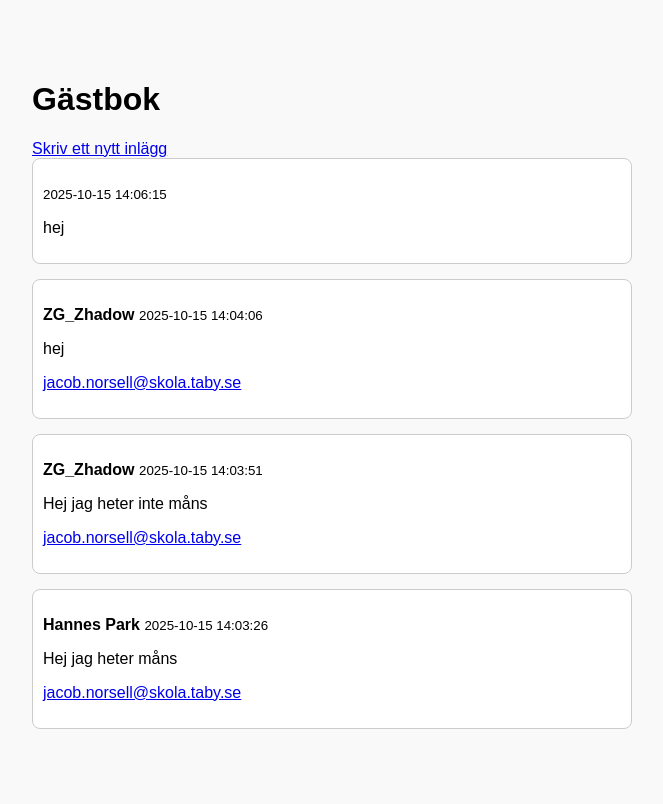
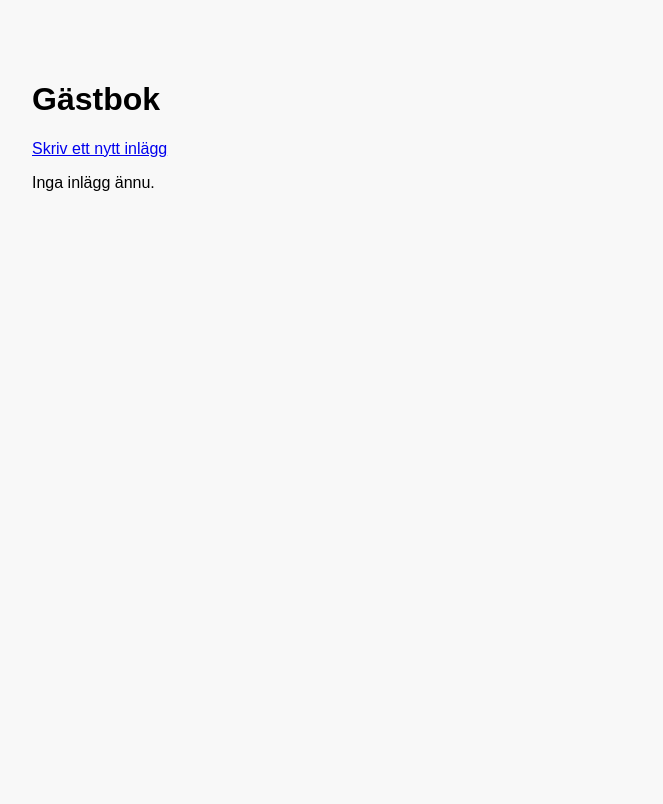
Before and after one commit to Jacob438709/Forum, a Flask app: page / in a window 1280 px wide. Shown: the whole page, without its empty margins (308-971 px from the left). After the commit the page ends 191 px from the top, so only its background shows below. Run offline with Flask 3, Linux system fonts and the light colour scheme; data that the repository does not hold is empty.

Commit message:
Fixat lite med databas men inte klar med den

```diff
--- a/app.py
+++ b/app.py
@@ -1,48 +1,52 @@
 from flask import Flask, render_template, request, redirect, url_for
-import json
-from datetime import datetime
-import os
+import mysql.connector
 
 app = Flask(__name__)
 
-DATA_FILE = "guestbook.json"
+# ----- MySQL-anslutning -----
+def get_connection():
+    return mysql.connector.connect(
+        host="localhost",
+        user="root",       # standard i XAMPP
+        password="",       # lämna tomt om du inte satt ett lösenord
+        database="guestbook_db"
+    )
 
-
-def read_entries():
-    if not os.path.exists(DATA_FILE):
-        return []
-    with open(DATA_FILE, "r", encoding="utf-8") as f:
-        return json.load(f)
-
-
-def save_entries(entries):
-    with open(DATA_FILE, "w", encoding="utf-8") as f:
-        json.dump(entries, f, ensure_ascii=False, indent=2)
-
-
+# ----- Visa inlägg -----
 @app.route("/")
 def index():
-    entries = read_entries()
-    # Senaste inläggen först
-    entries.reverse()
+    db = get_connection()
+    cursor = db.cursor(dictionary=True)
+
+    cursor.execute("SELECT * FROM guestbook ORDER BY time DESC")
+    entries = cursor.fetchall()
+
+    cursor.close()
+    db.close()
+
     return render_template("index.html", entries=entries)
 
-
+# ----- Nytt inlägg -----
 @app.route("/new", methods=["GET", "POST"])
 def new_entry():
     if request.method == "POST":
-        entries = read_entries()
-        new_post = {
-            "name": request.form.get("name", "Anonym"),
-            "email": request.form.get("email", ""),
-            "message": request.form.get("message", ""),
-            "time": datetime.now().strftime("%Y-%m-%d %H:%M:%S")
-        }
-        entries.append(new_post)
-        save_entries(entries)
+        name = request.form.get("name", "Anonym")
+        email = request.form.get("email", "")
+        message = request.form.get("message", "")
+
+        db = get_connection()
+        cursor = db.cursor()
+
+        sql = "INSERT INTO guestbook (name, email, message) VALUES (%s, %s, %s)"
+        cursor.execute(sql, (name, email, message))
+
+        db.commit()
+        cursor.close()
+        db.close()
+
         return redirect(url_for("index"))
+
     return render_template("form.html")
-
 
 if __name__ == "__main__":
     app.run(debug=True)
--- a/guestbook.json
+++ /dev/null
@@ -1,26 +0,0 @@
-[
-  {
-    "name": "Hannes Park",
-    "email": "jacob.norsell@skola.taby.se",
-    "message": "Hej jag heter måns",
-    "time": "2025-10-15 14:03:26"
-  },
-  {
-    "name": "ZG_Zhadow",
-    "email": "jacob.norsell@skola.taby.se",
-    "message": "Hej jag heter inte måns",
-    "time": "2025-10-15 14:03:51"
-  },
-  {
-    "name": "ZG_Zhadow",
-    "email": "jacob.norsell@skola.taby.se",
-    "message": "hej",
-    "time": "2025-10-15 14:04:06"
-  },
-  {
-    "name": "",
-    "email": "",
-    "message": "hej",
-    "time": "2025-10-15 14:06:15"
-  }
-]
--- /dev/null
+++ b/requirements.txt
@@ -0,0 +1,2 @@
+flask
+mysql-connector-python
--- a/static/style.css
+++ b/static/style.css
@@ -2,17 +2,17 @@ body {
     font-family: Arial, sans-serif;
     width: 600px;
     margin: 40px auto;
-    background-color: #f9f9f9;
+    background-color: #f8f8f8;
     padding: 20px;
     border-radius: 12px;
 }
 
 .entry {
-    background: #fff;
+    background: white;
     border: 1px solid #ccc;
     margin-bottom: 15px;
     padding: 10px;
-    border-radius: 8px;
+    border-radius: 6px;
 }
 
 label {
@@ -24,8 +24,3 @@ textarea {
     width: 100%;
     height: 100px;
 }
-
-button {
-    margin-top: 10px;
-    padding: 6px 12px;
-}
```
Also changed, not shown: templates/form.html (+6 -6 lines), templates/login.html (deleted, +0 -15 lines), templates/index.html (indentation only).
